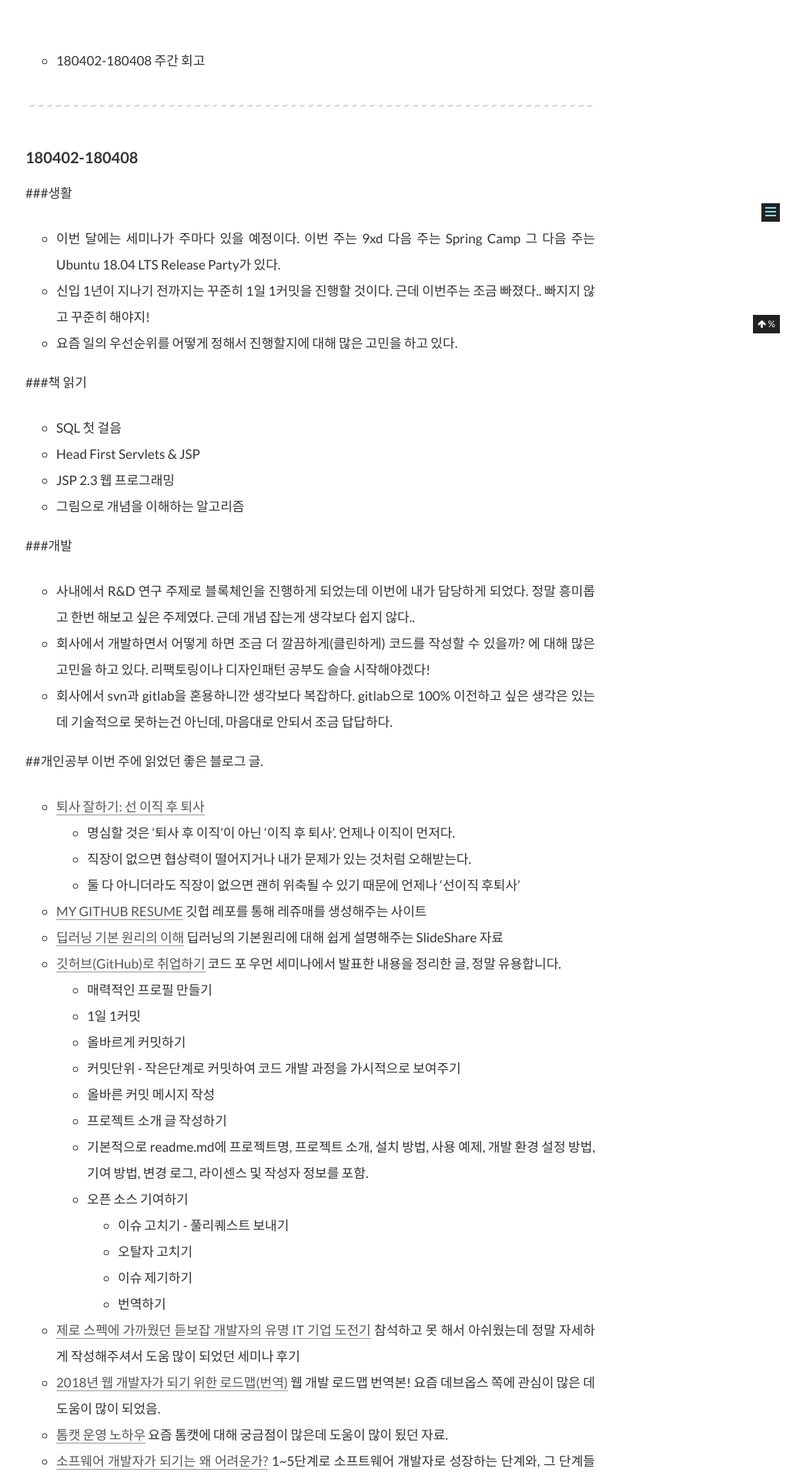
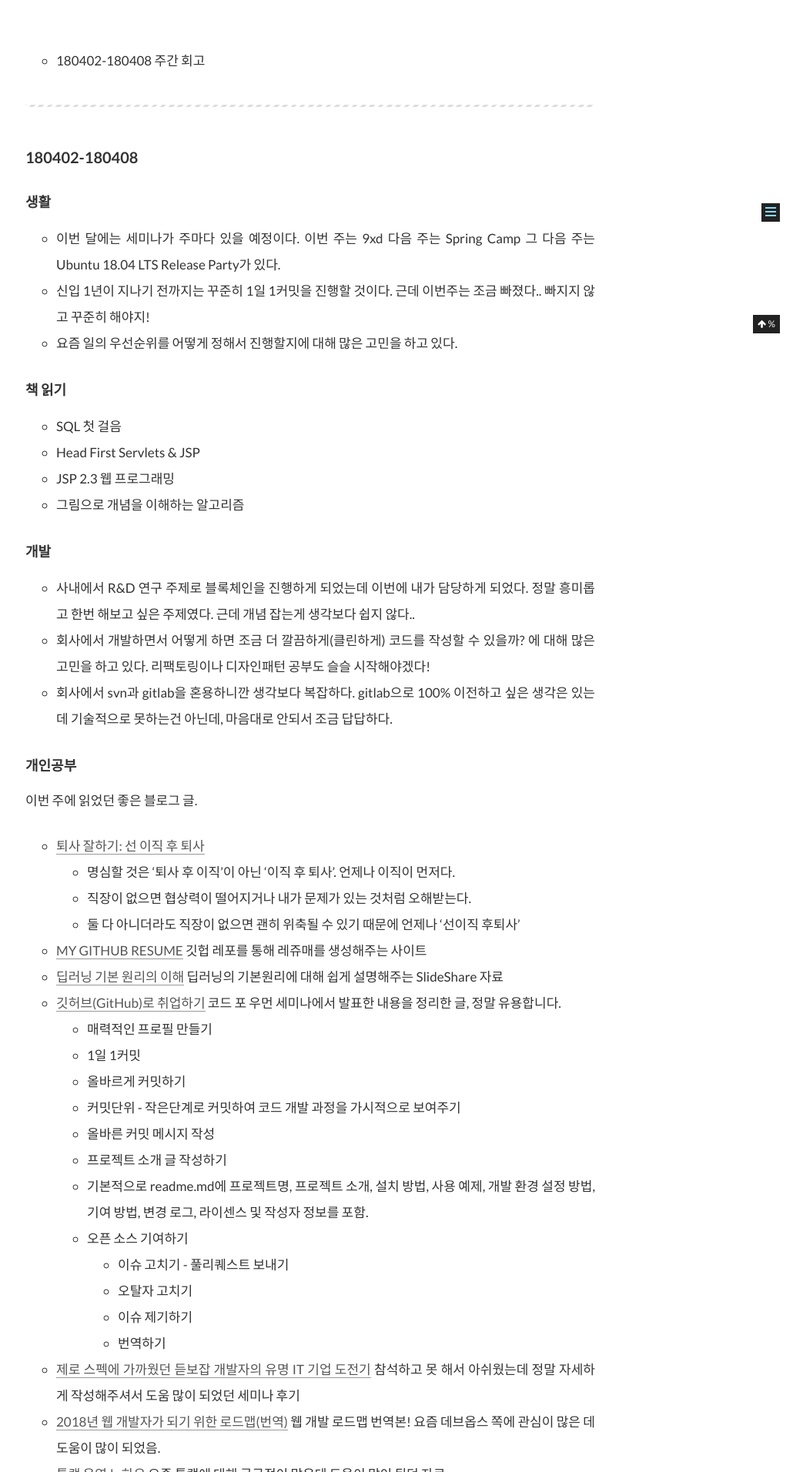
Before and after one commit to gwonsungjun/gwonsungjun.github.io, a Jekyll site: the page built from _posts/2018-04-08-180402_180408.md, in a window 1280 px wide. Shown: the part 567-2479 px from the top of the page at 77% size, without its empty margins (237-1280 px from the left). Built offline with Jekyll 4.4.1, drawn with Linux system fonts in a browser that asks for light colours; comment, search, counter and statistics services are not loaded.

Commit message:
Fix Weekly review

```diff
--- a/_posts/2018-04-08-180402_180408.md
+++ b/_posts/2018-04-08-180402_180408.md
@@ -12,23 +12,23 @@ category: 회고
 
 ## 180402-180408
 
-###생활
+### 생활
   - 이번 달에는 세미나가 주마다 있을 예정이다. 이번 주는 9xd 다음 주는 Spring Camp 그 다음 주는 Ubuntu 18.04 LTS Release Party가 있다.
   - 신입 1년이 지나기 전까지는 꾸준히 1일 1커밋을 진행할 것이다. 근데 이번주는 조금 빠졌다.. 빠지지 않고 꾸준히 해야지!
   - 요즘 일의 우선순위를 어떻게 정해서 진행할지에 대해 많은 고민을 하고 있다.
 
-###책 읽기
+### 책 읽기
   - SQL 첫 걸음
   - Head First Servlets & JSP
   - JSP 2.3 웹 프로그래밍
   - 그림으로 개념을 이해하는 알고리즘
 
-###개발
+### 개발
   - 사내에서 R&D 연구 주제로 블록체인을 진행하게 되었는데 이번에 내가 담당하게 되었다. 정말 흥미롭고 한번 해보고 싶은 주제였다. 근데 개념 잡는게 생각보다 쉽지 않다..
   - 회사에서 개발하면서 어떻게 하면 조금 더 깔끔하게(클린하게) 코드를 작성할 수 있을까? 에 대해 많은 고민을 하고 있다. 리팩토링이나 디자인패턴 공부도 슬슬 시작해야겠다!
   - 회사에서 svn과 gitlab을 혼용하니깐 생각보다 복잡하다. gitlab으로 100% 이전하고 싶은 생각은 있는데 기술적으로 못하는건 아닌데, 마음대로 안되서 조금 답답하다.
 
-##개인공부
+### 개인공부
   이번 주에 읽었던 좋은 블로그 글.
   - [퇴사 잘하기: 선 이직 후 퇴사](http://ppss.kr/archives/107898)
     - 명심할 것은 ‘퇴사 후 이직’이 아닌 ‘이직 후 퇴사’. 언제나 이직이 먼저다.
```
